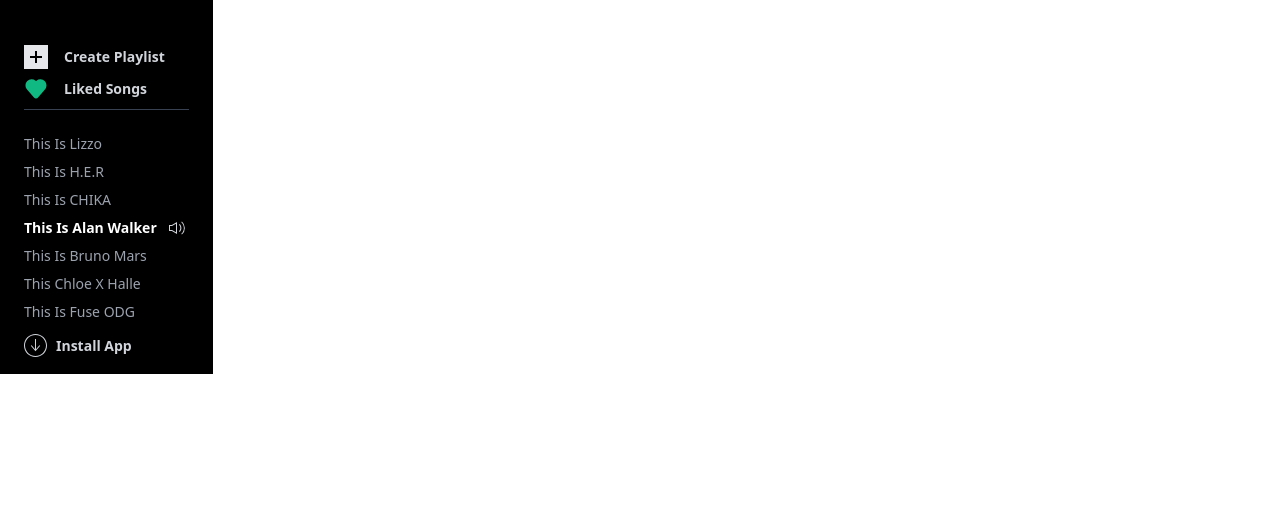
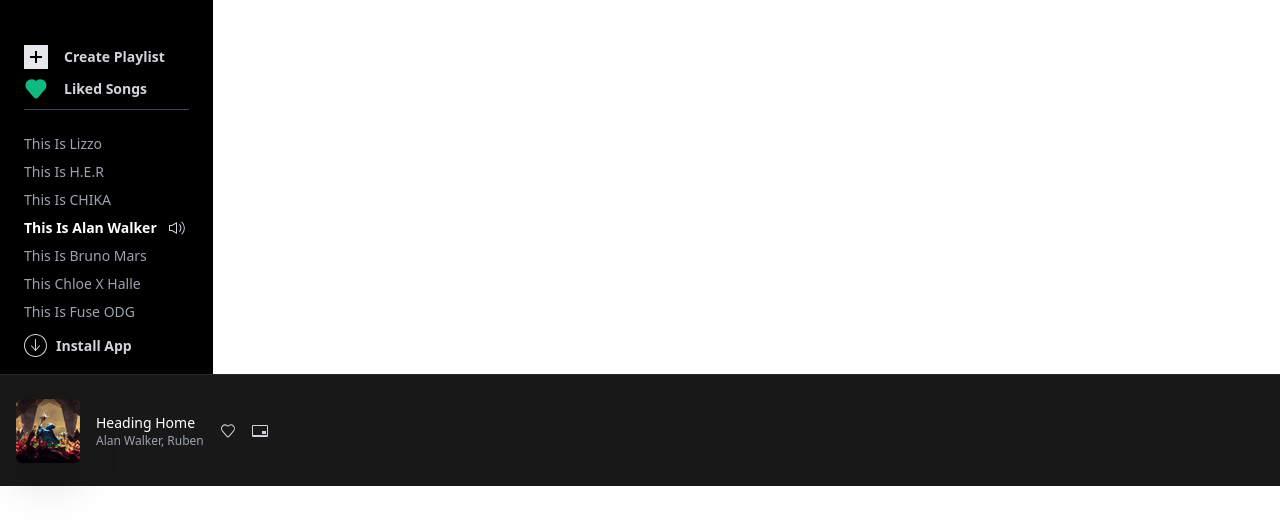
Before and after one commit to joancodes/Spotify-Artist-Playlist-Tailwind-CSS-UI, a plain HTML site: page index.html in a window 1280 px wide. Shown: the part 187-712 px from the top of the page. Drawn offline with nearby package versions, Linux system fonts and the light colour scheme.

Commit message:
add: footer part 1

```diff
--- a/index.html
+++ b/index.html
@@ -62,5 +62,19 @@
         </nav>
     </aside>
 
+    <footer class="h-28" style="background-color: #181818; border-top: 1px solid #282828;">
+            <div class="mx-4 mt-6 flex items-center">
+                <img src="images/heading-home.jpg" alt="heading home song by alan walker" class="shadow-2xl rounded-md">
+                <div class="ml-4">
+                    <h5 class="text-white font-semi-bold text-sm">Heading Home</h5>
+                    <p class="text-gray-400 font-semi-bold text-xs">Alan Walker, Ruben</p>
+                </div>
+                <div class="text-gray-300 flex">
+                    <svg class="fill-current ml-4" role="img" height="16" width="16" viewBox="0 0 16 16" class="Svg-ulyrgf-0 hJgLcF"><path d="M13.764 2.727a4.057 4.057 0 00-5.488-.253.558.558 0 01-.31.112.531.531 0 01-.311-.112 4.054 4.054 0 00-5.487.253A4.05 4.05 0 00.974 5.61c0 1.089.424 2.113 1.168 2.855l4.462 5.223a1.791 1.791 0 002.726 0l4.435-5.195A4.052 4.052 0 0014.96 5.61a4.057 4.057 0 00-1.196-2.883zm-.722 5.098L8.58 13.048c-.307.36-.921.36-1.228 0L2.864 7.797a3.072 3.072 0 01-.905-2.187c0-.826.321-1.603.905-2.187a3.091 3.091 0 012.191-.913 3.05 3.05 0 011.957.709c.041.036.408.351.954.351.531 0 .906-.31.94-.34a3.075 3.075 0 014.161.192 3.1 3.1 0 01-.025 4.403z"></path></svg>
+                    <svg class="ml-4" width="16" height="16" xmlns="http://www.w3.org/2000/svg"><g fill="currentColor" fill-rule="evenodd"><path d="M1 3v9h14V3H1zm0-1h14a1 1 0 0 1 1 1v10a1 1 0 0 1-1 1H1a1 1 0 0 1-1-1V3a1 1 0 0 1 1-1z" fill-rule="nonzero"></path><path d="M10 8h4v3h-4z"></path></g></svg>
+                </div>
+            </div>
+    </footer>
+
 </body>
 </html>
```
